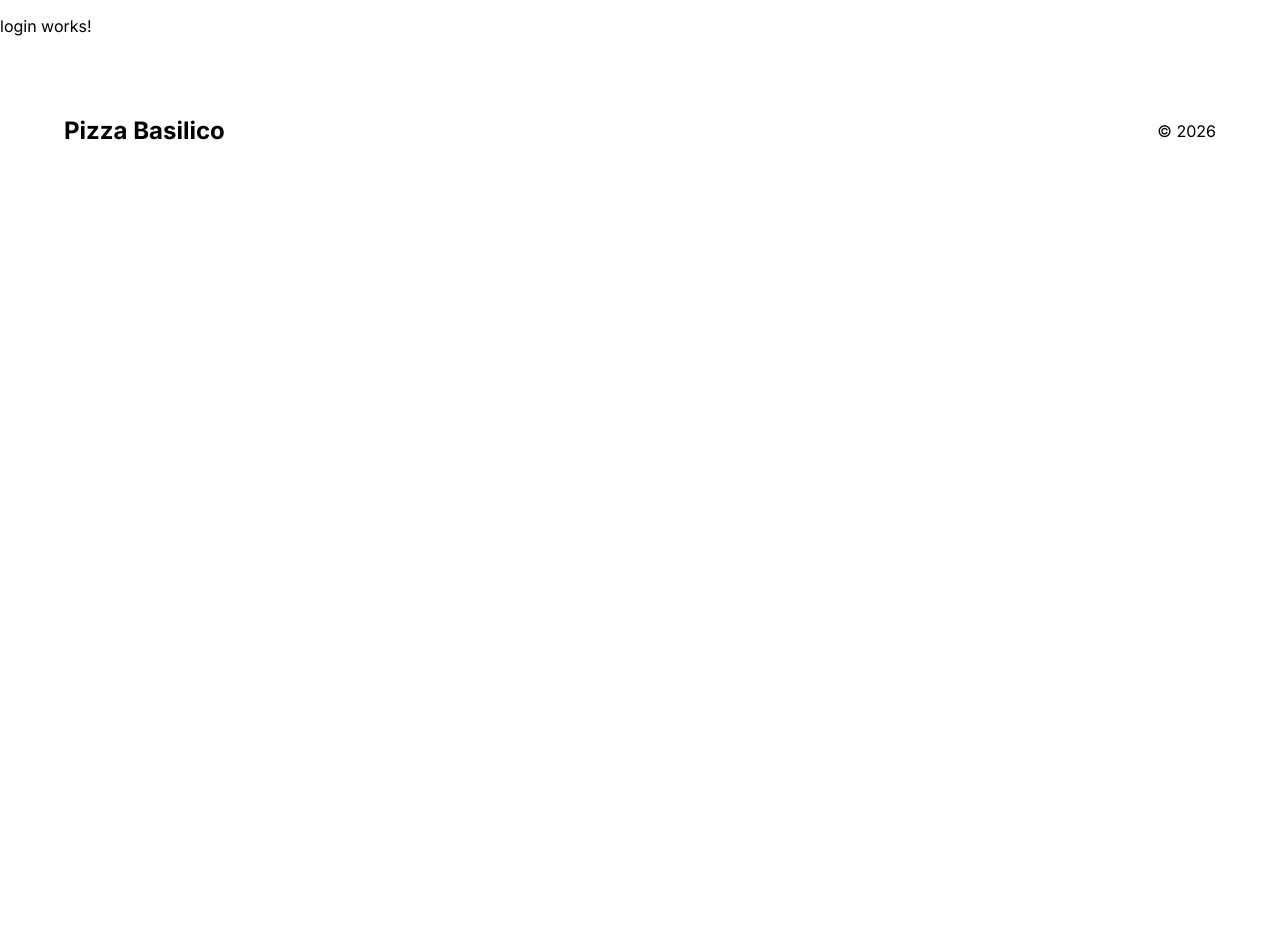
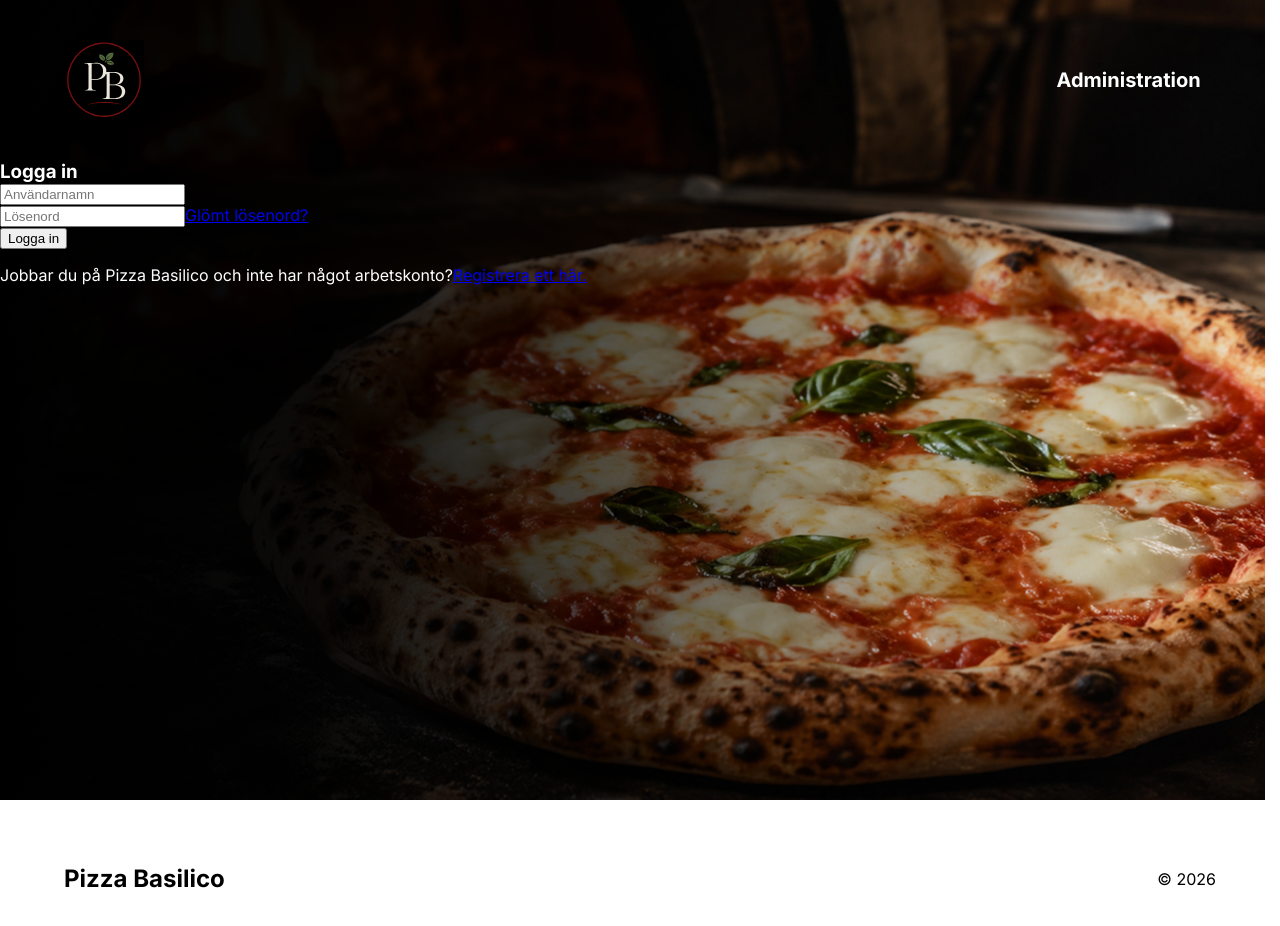
Before and after one commit to alvastern/pizza-basilico-frontend, an Angular app: page /admin/login in a window 1280 px wide. Shown: the top 926 px of the page. Before the commit the page ends 800 px from the top, so only its background shows below. Built offline with nearby package versions, Linux system fonts and the light colour scheme.

Commit message:
Skapat en grund för ADMIN-delen, register och login + validering i delen för att skapa ett konto

```diff
--- /dev/null
+++ b/src/app/components/header/header-admin/header-admin.html
@@ -0,0 +1,4 @@
+<header>
+    <img src="/fav-icon/fav-icon.svg" alt="Ikon för restaurangen Pizza Basilico" id="ikon">
+    <p>Administration</p>
+</header>
--- /dev/null
+++ b/src/app/components/header/header-admin/header-admin.scss
@@ -0,0 +1,17 @@
+#ikon {
+    width: 5rem;
+    height: auto;
+}
+
+header {
+    display: flex;
+    align-items: center;
+    justify-content: space-between;
+    padding: 5vh 5vw;
+    color: white;
+
+    p {
+        font-size: 1.25rem;
+        font-weight: 700;
+    }
+}
--- /dev/null
+++ b/src/app/components/header/header-admin/header-admin.ts
@@ -0,0 +1,9 @@
+import { Component } from '@angular/core';
+
+@Component({
+  selector: 'app-header-admin',
+  imports: [],
+  templateUrl: './header-admin.html',
+  styleUrl: './header-admin.scss',
+})
+export class HeaderAdmin {}
--- a/src/app/pages/admin/login/login.html
+++ b/src/app/pages/admin/login/login.html
@@ -1 +1,23 @@
-<p>login works!</p>
+<section id="login-wrapper">
+    <app-header-admin></app-header-admin>
+
+    <article id="login-card">
+        <h1>Logga in</h1>
+
+        <form>
+            <div class="input-group">
+                <input type="text" id="username" placeholder="Användarnamn">
+            </div>
+
+            <div class="input-group">
+                <input type="password" id="password" placeholder="Lösenord">
+                <a href="#" id="forgot-password">Glömt lösenord?</a>
+            </div>
+
+            <button type="submit" id="login-button">Logga in</button>
+        </form>
+
+        <p id="register-text">Jobbar du på Pizza Basilico och inte har något
+            arbetskonto?<a routerLink="/admin/register">Registrera ett här.</a></p>
+    </article>
+</section>
--- a/src/app/pages/admin/login/login.scss
+++ b/src/app/pages/admin/login/login.scss
@@ -0,0 +1,10 @@
+#login-wrapper {
+    background-image: linear-gradient(to right, rgba(0, 0, 0, 1) 0%, rgba(0, 0, 0, 0.95) 25%, rgba(0, 0, 0, 0.7) 45%, rgba(0, 0, 0, 0.3) 65%, rgba(0, 0, 0, 0) 100%),
+    url('/images/hero.jpg');
+
+    background-size: cover;
+    background-position: center;
+    color: white;
+    width: 98.8vw;
+    height: 100vh;
+}
--- a/src/app/pages/admin/login/login.ts
+++ b/src/app/pages/admin/login/login.ts
@@ -1,8 +1,10 @@
 import { Component } from '@angular/core';
+import { HeaderAdmin } from "../../../components/header/header-admin/header-admin";
+import { RouterLink} from "@angular/router";
 
 @Component({
   selector: 'app-login',
-  imports: [],
+  imports: [HeaderAdmin, RouterLink],
   templateUrl: './login.html',
   styleUrl: './login.scss',
 })
--- a/src/app/pages/admin/register/register.html
+++ b/src/app/pages/admin/register/register.html
@@ -1 +1,14 @@
-<p>register works!</p>
+<section>
+    <app-header-admin></app-header-admin>
+
+    <form (ngSubmit)="registerUser()">
+        <input type="text" placeholder="Användarnamn" [(ngModel)]="username" name="username">
+        <input type="email" placeholder="E-postadress" [(ngModel)]="email" name="email">
+        <input type="password" placeholder="Lösenord" [(ngModel)]="password" name="password">
+        <input type="password" placeholder="Bekräfta lösenord" [(ngModel)]="confirmPassword" name="confirmPassword">
+
+        <p *ngIf="errorMessage">{{ errorMessage }}</p>
+
+        <button type="submit">Skapa konto</button>
+    </form>
+</section>
--- a/src/app/pages/admin/register/register.ts
+++ b/src/app/pages/admin/register/register.ts
@@ -1,9 +1,67 @@
 import { Component } from '@angular/core';
+import { FormsModule } from '@angular/forms';
+import { HttpClient } from '@angular/common/http';
+import { HeaderAdmin } from "../../../components/header/header-admin/header-admin";
 
 @Component({
   selector: 'app-register',
-  imports: [],
+  imports: [FormsModule, HeaderAdmin],
   templateUrl: './register.html',
   styleUrl: './register.scss',
 })
-export class Register {}
+
+export class Register {
+
+  username = '';
+  email = '';
+  password = '';
+  confirmPassword = '';
+  errorMessage = '';
+
+  constructor(private http: HttpClient) {}
+
+  registerUser() {
+    if(
+      !this.username ||
+      !this.email ||
+      !this.password ||
+      !this.confirmPassword
+    ) {
+
+      this.errorMessage =
+        'Alla fält måste fyllas i';
+        return;
+    }
+
+    if(this.password !== this.confirmPassword) {
+      this.errorMessage =
+        'Lösenorden matchar inte';
+
+      return;
+    }
+
+    if(this.password.length < 6) {
+      this.errorMessage =
+        'Lösenordet måste vara minst 6 tecken';
+
+      return;
+    }
+
+    this.errorMessage = '';
+
+    const userData = {
+      username: this.username,
+      email: this.email,
+      password: this.password
+
+    };
+
+    this.http.post(
+      'http://localhost:3000/register',
+      userData
+    ).subscribe(response => {
+
+      console.log(response);
+    });
+  }
+}
```
